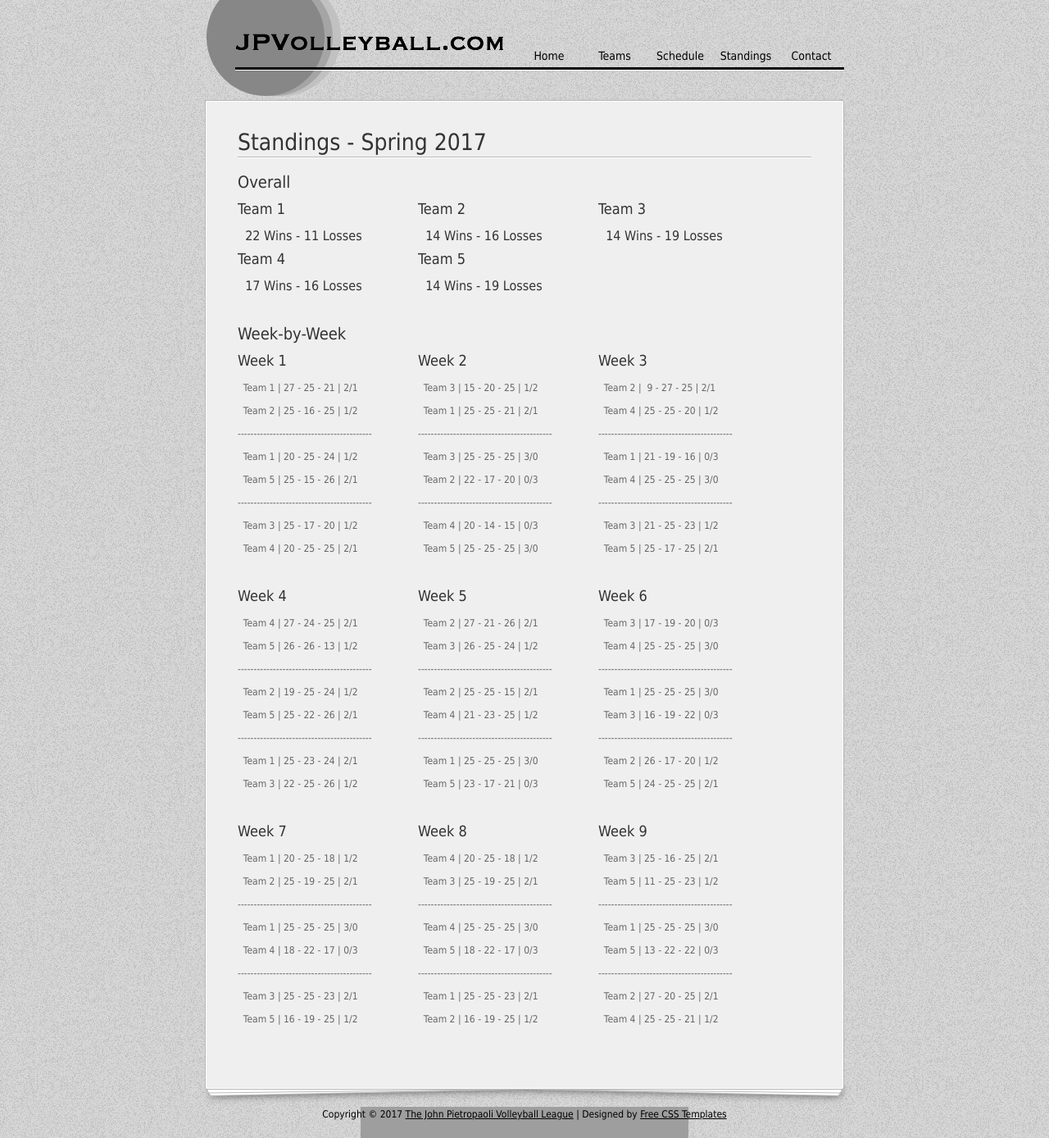
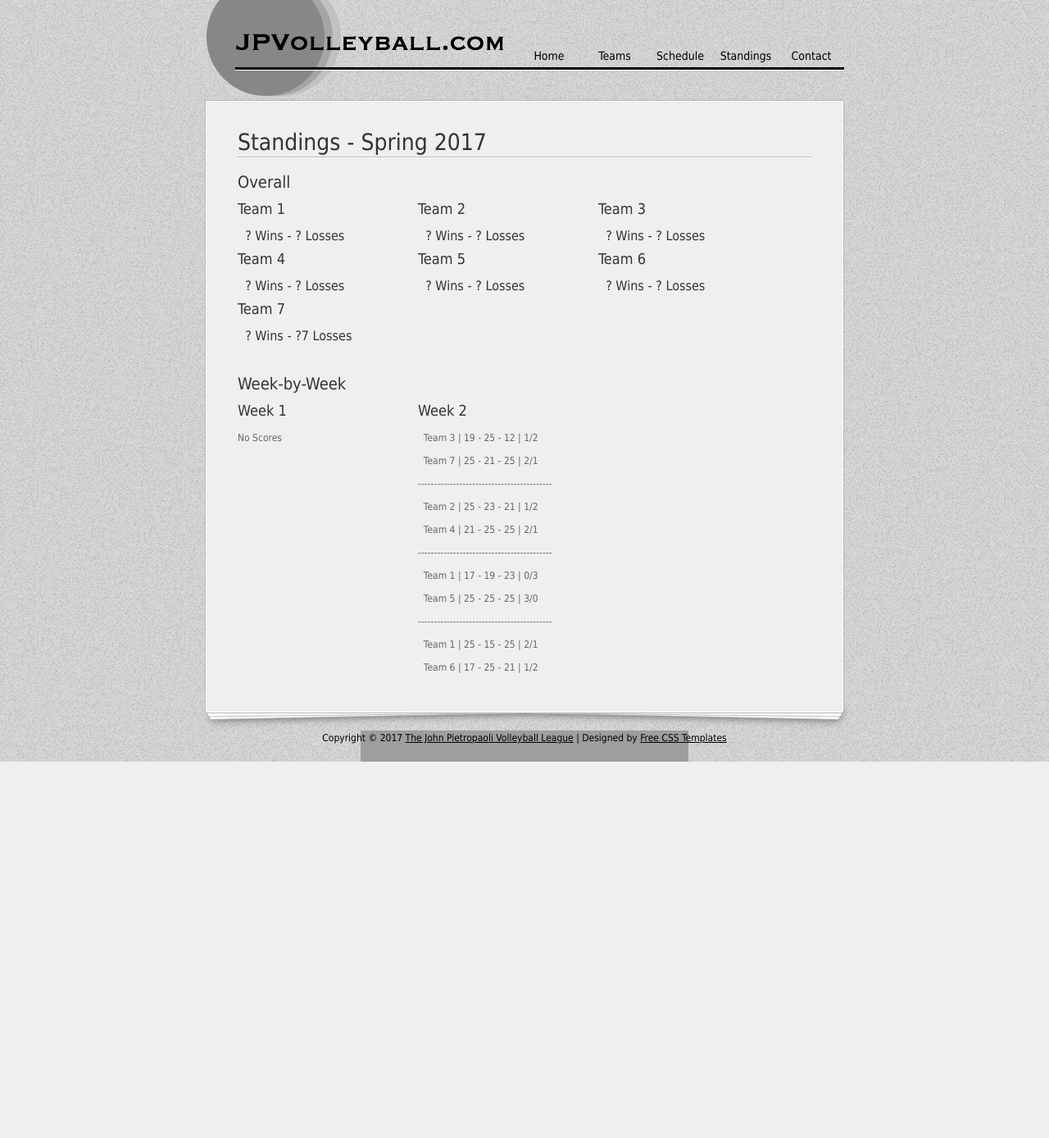
Before and after one commit to PyDrew/jpvolleyball, a Flask app: page /standings in a window 1280 px wide. Shown: the whole page at 82% size. After the commit the page ends 929 px from the top, so only its background shows below. Run offline with Flask 2, Linux system fonts and the light colour scheme; some libraries are stand-ins or nearby versions; grey boxes are pictures that could not be loaded.

Commit message:
Updated for Fall 2017 through Week 2

```diff
--- a/templates/index.html
+++ b/templates/index.html
@@ -5,7 +5,7 @@
     <div class="image_wrapper image_fl"><span></span><img src="/static/images/logo.gif" alt="" /></div>
     <h3>Spring 2017 Session</h3>
         <p>Welcome to all of the new players this session! Thanks for coming out!</p>
-        <p>The Teams and Schedule for the Spring 2017 Session have been posted!</p>
+        <p>The Teams and Schedule for the Fall 2017 Session have been posted!</p>
         <!-- <p><b>Sportsmanship Award voting is live! Cast your vote <a href="sportsmanship">here</a></b></p> -->
         <div class="cleaner h30"></div>
     <div class="col_w320 float_l">
@@ -17,7 +17,7 @@
           style="text-decoration: underline;">Ciro's</a>
         after your match every week! Eat, drink and be merry with some
         good people. All the cool kids are doing it.</li>
-      <li>Don't forget to vote for the <a href="sportsmanship" >Sportsmanship Award!</a></li>
+      <!-- <li>Don't forget to vote for the <a href="sportsmanship" >Sportsmanship Award!</a></li> -->
     </ul>
     </div>
     <div class="col_w320 float_r">
--- a/templates/standings.html
+++ b/templates/standings.html
@@ -5,34 +5,38 @@
           	<h3>Overall</h3>
             <div class="col_w220 float_l">
               <h4>Team 1</h4>
-              <h5>&nbsp;&nbsp;22 Wins - 11 Losses</h5>
+              <h5>&nbsp;&nbsp;? Wins - ? Losses</h5>
             </div>
             <div class="col_w220 float_l">
               <h4>Team 2</h4>
-              <h5>&nbsp;&nbsp;14 Wins - 16 Losses</h5>
+              <h5>&nbsp;&nbsp;? Wins - ? Losses</h5>
             </div>
             <div class="col_w220 float_l">
               <h4>Team 3</h4>
-              <h5>&nbsp;&nbsp;14 Wins - 19 Losses</h5>
+              <h5>&nbsp;&nbsp;? Wins - ? Losses</h5>
             </div>
             <div class="col_w220 float_l">
               <h4>Team 4</h4>
-              <h5>&nbsp;&nbsp;17 Wins - 16 Losses</h5>
+              <h5>&nbsp;&nbsp;? Wins - ? Losses</h5>
             </div>
             <div class="col_w220 float_l">
               <h4>Team 5</h4>
-              <h5>&nbsp;&nbsp;14 Wins - 19 Losses</h5>
+              <h5>&nbsp;&nbsp;? Wins - ? Losses</h5>
             </div>
-            <!--
             <div class="col_w220 float_l">
               <h4>Team 6</h4>
-              <h5>&nbsp;&nbsp;10 Wins - 17 Losses</h5>
+              <h5>&nbsp;&nbsp;? Wins - ? Losses</h5>
             </div>
-            -->
-          <div class="cleaner h30"></div>
+            <div class="col_w220 float_l">
+                <h4>Team 7</h4>
+              <h5>&nbsp;&nbsp;? Wins - ?7 Losses</h5>
+              </div>
+            <div class="cleaner h30"></div>
           <h3>Week-by-Week</h3>
             <div class="col_w220 float_l">
             <h4>Week 1</h4>
+              <p>No Scores</p>
+              <!--
               <p>&nbsp;&nbsp;Team 1&nbsp;|&nbsp;27 - 25 - 21&nbsp;|&nbsp;2/1</p>
               <p>&nbsp;&nbsp;Team 2&nbsp;|&nbsp;25 - 16 - 25&nbsp;|&nbsp;1/2</p>
               <p>------------------------------------------</p>
@@ -41,19 +45,24 @@
               <p>------------------------------------------</p>
               <p>&nbsp;&nbsp;Team 3&nbsp;|&nbsp;25 - 17 - 20&nbsp;|&nbsp;1/2</p>
               <p>&nbsp;&nbsp;Team 4&nbsp;|&nbsp;20 - 25 - 25&nbsp;|&nbsp;2/1</p>
+              -->
             </div>
             <div class="col_w220 float_l">
             <h4>Week 2</h4>
-              <p>&nbsp;&nbsp;Team 3&nbsp;|&nbsp;15 - 20 - 25&nbsp;|&nbsp;1/2</p>
-              <p>&nbsp;&nbsp;Team 1&nbsp;|&nbsp;25 - 25 - 21&nbsp;|&nbsp;2/1</p>
+              <p>&nbsp;&nbsp;Team 3&nbsp;|&nbsp;19 - 25 - 12&nbsp;|&nbsp;1/2</p>
+              <p>&nbsp;&nbsp;Team 7&nbsp;|&nbsp;25 - 21 - 25&nbsp;|&nbsp;2/1</p>
               <p>------------------------------------------</p>
-              <p>&nbsp;&nbsp;Team 3&nbsp;|&nbsp;25 - 25 - 25&nbsp;|&nbsp;3/0</p>
-              <p>&nbsp;&nbsp;Team 2&nbsp;|&nbsp;22 - 17 - 20&nbsp;|&nbsp;0/3</p>
+              <p>&nbsp;&nbsp;Team 2&nbsp;|&nbsp;25 - 23 - 21&nbsp;|&nbsp;1/2</p>
+              <p>&nbsp;&nbsp;Team 4&nbsp;|&nbsp;21 - 25 - 25&nbsp;|&nbsp;2/1</p>
               <p>------------------------------------------</p>
-              <p>&nbsp;&nbsp;Team 4&nbsp;|&nbsp;20 - 14 - 15&nbsp;|&nbsp;0/3</p>
+              <p>&nbsp;&nbsp;Team 1&nbsp;|&nbsp;17 - 19 - 23&nbsp;|&nbsp;0/3</p>
               <p>&nbsp;&nbsp;Team 5&nbsp;|&nbsp;25 - 25 - 25&nbsp;|&nbsp;3/0</p>
+              <p>------------------------------------------</p>
+              <p>&nbsp;&nbsp;Team 1&nbsp;|&nbsp;25 - 15 - 25&nbsp;|&nbsp;2/1</p>
+              <p>&nbsp;&nbsp;Team 6&nbsp;|&nbsp;17 - 25 - 21&nbsp;|&nbsp;1/2</p>
           </div>
-            <div class="col_w220 float_l">
+          <!--
+          <div class="col_w220 float_l">
             <h4>Week 3</h4>
               <p>&nbsp;&nbsp;Team 2&nbsp;|&nbsp; 9 - 27 - 25&nbsp;|&nbsp;2/1</p>
               <p>&nbsp;&nbsp;Team 4&nbsp;|&nbsp;25 - 25 - 20&nbsp;|&nbsp;1/2</p>
@@ -133,7 +142,7 @@
               <p>&nbsp;&nbsp;Team 4&nbsp;|&nbsp;25 - 25 - 21&nbsp;|&nbsp;1/2</p>
             </div>
            <div class="cleaner h30"></div>
-<!--           <div class="col_w220 float_l">
+           <div class="col_w220 float_l">
             <h4>Week 10</h4>
               <p>&nbsp;&nbsp;Team 2&nbsp;|&nbsp;27 - 27 - 21&nbsp;|&nbsp;2/1</p>
               <p>&nbsp;&nbsp;Team 5&nbsp;|&nbsp;26 - 26 - 25&nbsp;|&nbsp;1/2</p>
```
Also changed, not shown: templates/schedule.html (+10 -1 lines), templates/sportsmanship.html (+4 -3 lines), static/images/Playoffs_Fall_2017.jpg (added), static/images/Schedule_Fall_2017.jpg (added).
